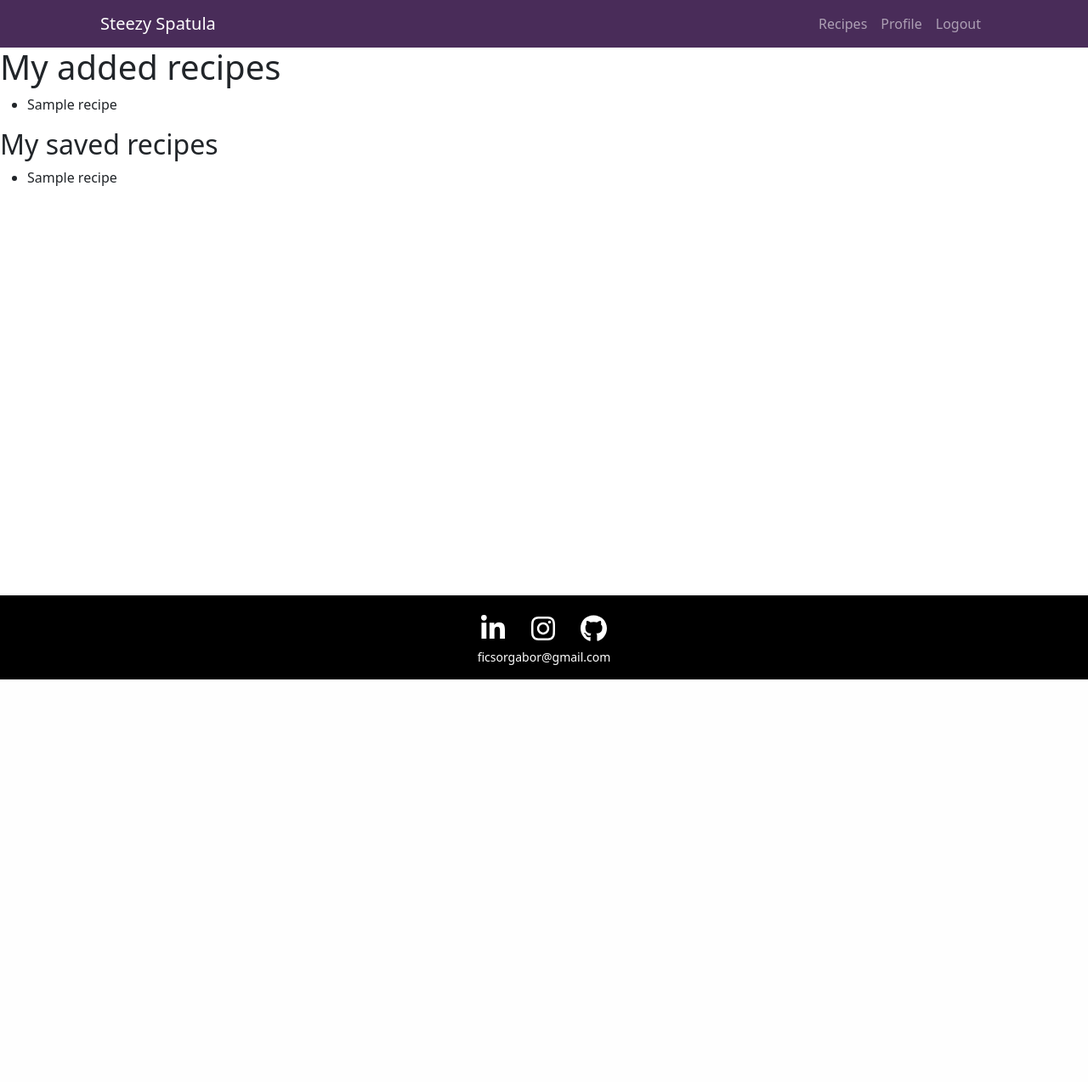
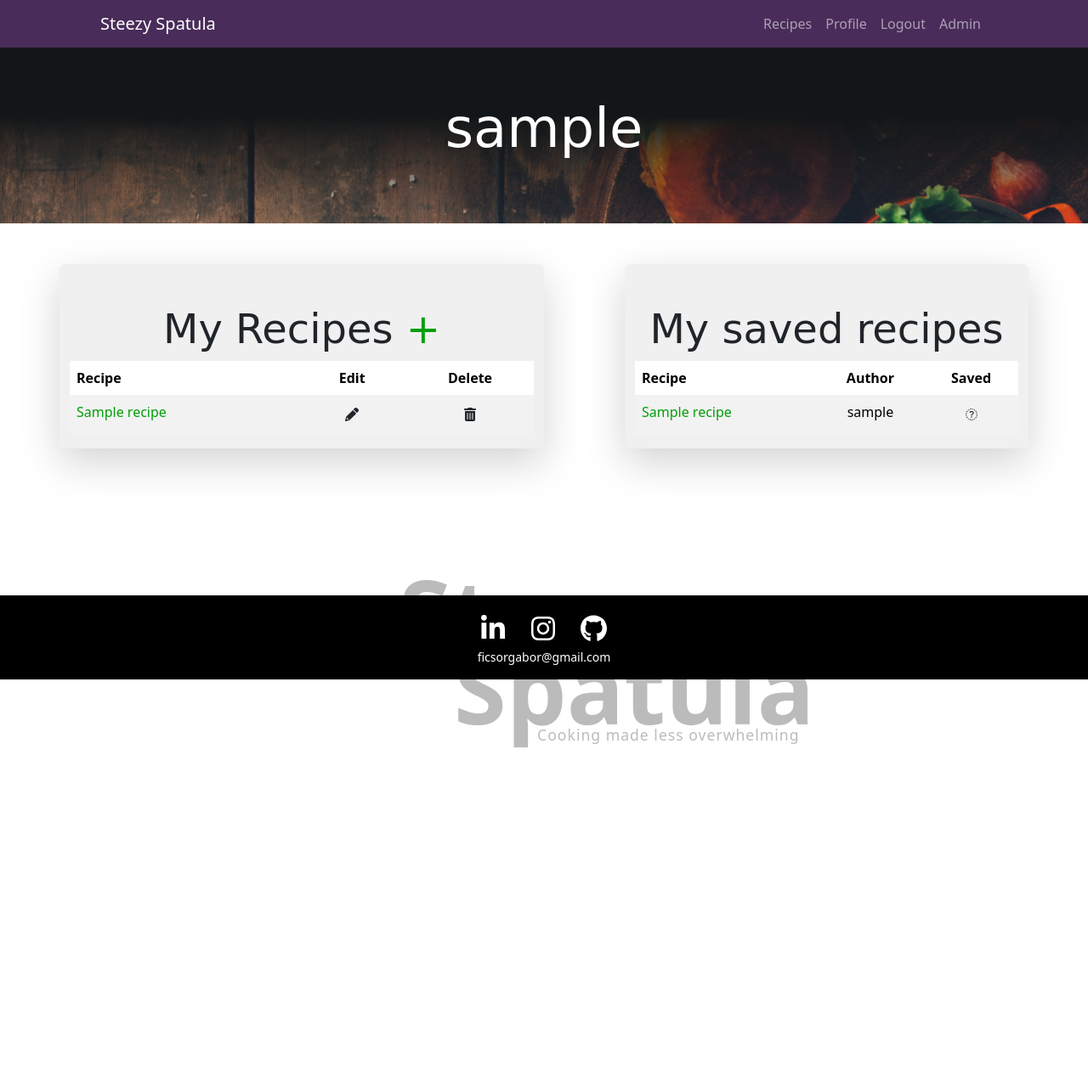
Before and after one commit to GaborFicsor/steezy-spatula, a Django app: a page that uses templates/base.html in a window 1280 px wide. Shown: the top 1274 px of the page at 85% size. Before the commit the page ends 800 px from the top, so only its background shows below. Run offline with Django 3.2, Linux system fonts and the light colour scheme; a user stored in the database is signed in; tables that the repository leaves empty hold one stand-in row (values such as "Sample post"); some libraries are stand-ins or nearby versions; some web fonts are replaced.

Commit message:
Finish styling profile page

```diff
--- a/recipes/urls.py
+++ b/recipes/urls.py
@@ -12,5 +12,12 @@ urlpatterns = [
     path('<int:pk>', views.CommentUpdateView.as_view(), name='edit_comment'),
     path('<int:pk>/delete', views.CommentDeleteView.as_view(), name='delete_comment'),
     path('profile/<str:username>', views.UserProfileView.as_view(), name='profile'),
+    # dashboard
+    path('dashboard', views.DashBoardView.as_view(), name='dashboard'),
+    # path('dashboard/recipes', views.DashBoardView.as_view(), name='dashboard'),
+    # path('dashboard/comments', views.DashBoardView.as_view(), name='dashboard'),
+
+
     path('save/<slug:slug>/', views.SaveRecipe.as_view(), name='saved'),
+
 ]
--- a/recipes/views.py
+++ b/recipes/views.py
@@ -129,6 +129,25 @@ class UserProfileView(LoginRequiredMixin, generic.ListView):
         }
         return queryset
 
+class DashBoardView(LoginRequiredMixin, generic.ListView):
+    template_name = 'dashboard.html'
+    context_object_name = 'recipes'
+
+    def get_context_data(self, **kwargs):
+        context = super().get_context_data(**kwargs)
+        context['comments'] = Comment.objects.all()
+        context['approved_comments'] = Comment.objects.filter(approved=True)
+        context['not_approved_comments'] = Comment.objects.filter(approved=False)
+        return context
+
+
+    def get_queryset(self):
+        queryset = {
+            'approved': Recipe.objects.filter(status=1),
+            'not_approved': Recipe.objects.filter(status=0)
+        }
+        return queryset
+
 
 class SaveRecipe(View):
 
--- a/static/css/steezy.css
+++ b/static/css/steezy.css
@@ -14,13 +14,35 @@ body{
     background-position: center;
 }
 
+a {
+    text-decoration: none;
+    color:#00a008;
+}
+
 .elara {
     background: #492c59;
+}
+
+.child {
+    height: 50%;
+}
+
+.grey {
+    background: #dedede77;
+}
+
+.green-text {
+    color:#006e05;
+}
+
+.hidden {
+    color:#bbbbbb;
 }
 
 .fa-lg {
     font-size: 2rem;
 }
+
 
 .relative-title-1 {
     top: 35%;
@@ -43,6 +65,7 @@ body{
     letter-spacing: 1px;
     display: none;
 }
+
 
 .bold {
     font-weight: bold;
@@ -111,7 +134,7 @@ body{
 }
 /* Recipe detail page */
 
-.recipe-detail-title {
+.header-title {
     font-family: 'Seaweed Script', cursive;
     font-size: 4rem;
 }
--- a/templates/base.html
+++ b/templates/base.html
@@ -39,9 +39,11 @@
                     {% if user.is_authenticated %}
                     <li class="nav-item"><a class="nav-link" href="{% url 'profile' user.username %}">Profile</a></li>
                     <li class="nav-item"><a class="nav-link" href="{% url 'account_logout' %}">Logout</a></li>
+                    <li class="nav-item"><a class="nav-link" href="{% url 'dashboard' %}">Admin</a></li>
                     {% else %}
                     <li class="nav-item"><a class="nav-link" href="{% url 'account_signup' %}">Register</a></li>
                     <li class="nav-item"><a class="nav-link" href="{% url 'account_login' %}">Login</a></li>
+
                     {% endif %}
                 </ul>
             </div>
--- a/templates/profile.html
+++ b/templates/profile.html
@@ -2,17 +2,126 @@
 
 {% block content %}
 
-<h1>My added recipes</h1>
-    <ul>
-        {% for recipe in my_recipes.created %}
-        <li>{{ recipe.recipe_name }}</li>
-        {% endfor %}
-    </ul>
+<div class="text-white text-center header py-5">
+    <p class="header-title">{{ user.username }}</p>
+</div>
+
+<div class="container pt-5">
+    <div class="row gap-5 gap-lg-0">
+        <div class="col-12 col-lg-6 grey rounded shadow-lg pt-5">
+
+            <h1 class="cursive text-center">My Recipes <a href="{% url 'create_recipe' %}">+</a></h1>
+
+            {% if my_recipes.created %}
+            <table class="table table-striped table-hover table-borderless">
+                <thead>
+                    <tr>
+                        <th>Recipe</th>
+                        <th class="text-center">Edit</th>
+                        <th class="text-center">Delete</th>
+                    </tr>
+                </thead>
+                <tbody>
+                    {% for recipe in my_recipes.created %}
+
+                    <tr>
+                        <td><a class="text-decoration-none"
+                                href="{% url 'recipe_detail' recipe.slug %}">{{ recipe.recipe_name }}</a></td>
+                        <td class="text-center"><a href="{% url 'update_recipe' recipe.slug %}"><i
+                                    class="btn text-dark fa-solid fa-pencil"></i></a></td>
+                        <td class="text-center"><a href="{% url 'delete_recipe' recipe.slug %}"><i
+                                    class="btn text-dark fa-solid fa-trash-can"></i></a></td>
+                    </tr>
+                    {% endfor %}
+                </tbody>
+            </table>
+            {% else %}
+            <div class="p-5 d-flex align-items-center justify-content-center">
+                <h5 class="text-center">Looks like you haven't added anything just yet! Share your recipes with us <a
+                        href="{% url 'create_recipe' %}">here</a></h5>
+            </div>
+            {% endif %}
+        </div>
+        <div class="col-12 col-lg-5 offset-lg-1 grey rounded shadow-lg pt-5">
+
+            <h1 class="cursive text-center">My saved recipes</h1>
+
+            {% if my_recipes.saved %}
+            <table class="table table-striped table-hover table-borderless">
+                <thead>
+                    <tr>
+                        <th>Recipe</th>
+                        <th class="text-center">Author</th>
+                        <th class="text-center">Saved</th>
+                    </tr>
+                </thead>
+                <tbody>
+                    {% for recipe in my_recipes.saved %}
+                    <tr>
+                        <td><a class="text-decoration-none"
+                                href="{% url 'recipe_detail' recipe.slug %}">{{ recipe.recipe_name }}</a></td>
+                        <td class="text-center">{{ recipe.author }}</td>
+                        <td class="text-center">
+
+                            <form class="d-inline" action="{% url 'saved' recipe.slug %}" method="POST">
+                                {% csrf_token %}
+                                {% if user in recipe.saves.all %}
+                                <button class="btn btn-sm btn-link" type="submit" name="blogpost_id"
+                                    value="{{ recipe.slug }}"><i
+                                        class="text-dark fa-sharp fa-solid fa-bookmark "></i></button>
+                                {% else %}
+                                <button class="btn btn-sm btn-link" type="submit" name="blogpost_id"
+                                    value="{{ recipe.slug }}"><i
+                                        class="text-dark fa-sharp fa-regular fa-bookmark"></i></button>
+                                {% endif %}
+
+                            </form>
+                        </td>
+                    </tr>
+
+                    {% endfor %}
+                </tbody>
+            </table>
+            {% else %}
+            <div class="p-5 d-flex align-items-center justify-content-center">
+                <h5 class="text-center">Any <a href="{% url 'recipes' %}">recipe</a> you fancy will be saved here for
+                    You</h5>
+            </div>
+            {% endif %}
+        </div>
+    </div>
+</div>
+<!-- <div class="container user-select-none">
+    <div class="row justify-content-center">
+        <div class="overflow-hidden mx-auto">
+            <div class="hidden relative-title bold">
+                <p>Steezy</p>
+                <div class="relative-title-2 bold">
+                    <p>Spatula</p>
+                    <div class="relative-title-3">
+                        <p>Cooking made less overwhelming</p>
+                    </div>
+                </div>
+            </div>
+        </div>
+    </div>
+</div> -->
+<div class="container">
+    <div class="row justify-content-center overflow-hidden">
+        <div class="col-12 col-md-10 col-lg-6 offset-lg-1 my-5 centered overflow-hidden">
+            <div class="hidden relative-title-1 bold">
+                <p>Steezy</p>
+                <div class="relative-title-2 bold">
+                    <p>Spatula</p>
+                    <div class="relative-title-3">
+                        <p>Cooking made less overwhelming</p>
+                    </div>
+                </div>
+            </div>
+        </div>
+    </div>
 
 
-<h2>My saved recipes</h2>
-    <ul>{% for recipe in my_recipes.saved %}
-        <li>{{ recipe.recipe_name }}</li>
-        {% endfor %}
-    </ul>
-{% endblock %}
+
+
+    {% endblock %}
```
Also changed, not shown: templates/admin_comments.html (added, +31 -0 lines), templates/admin_recipes.html (added, +31 -0 lines), templates/dashboard.html (added, +107 -0 lines).
